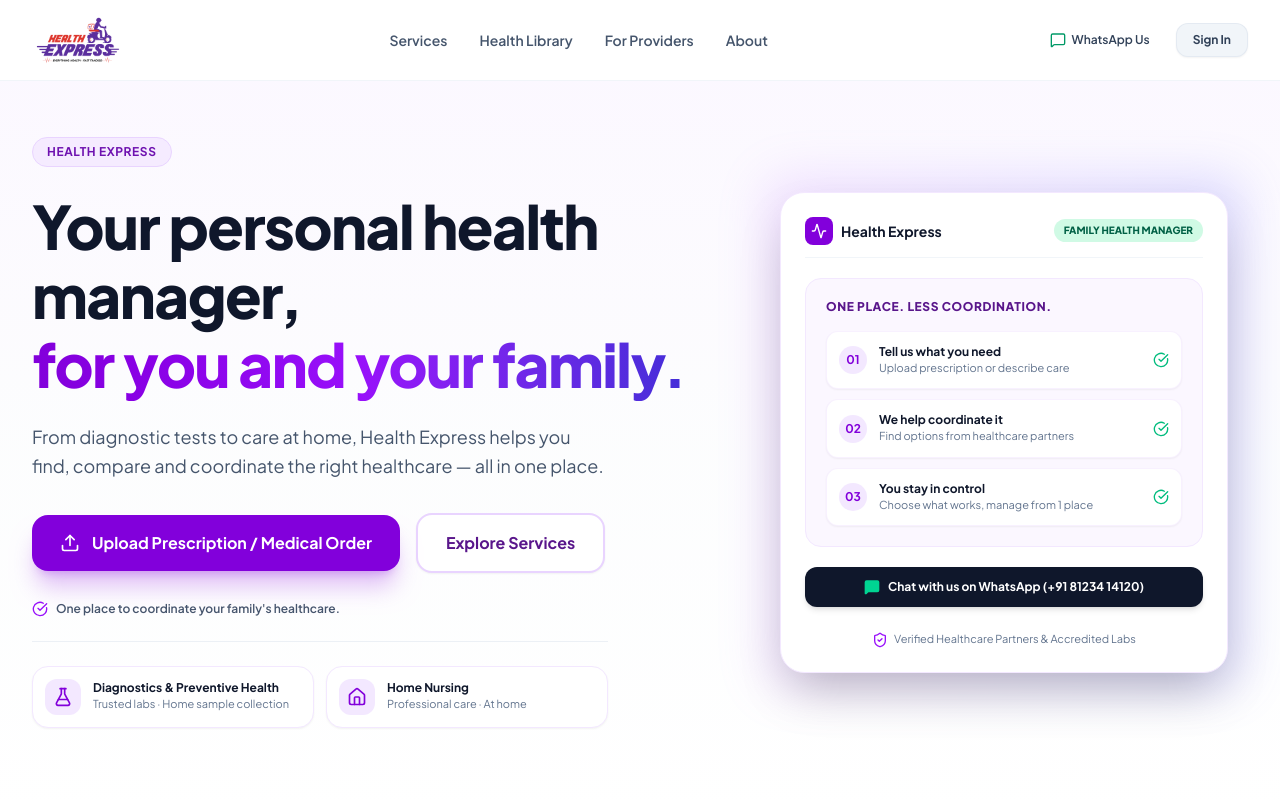
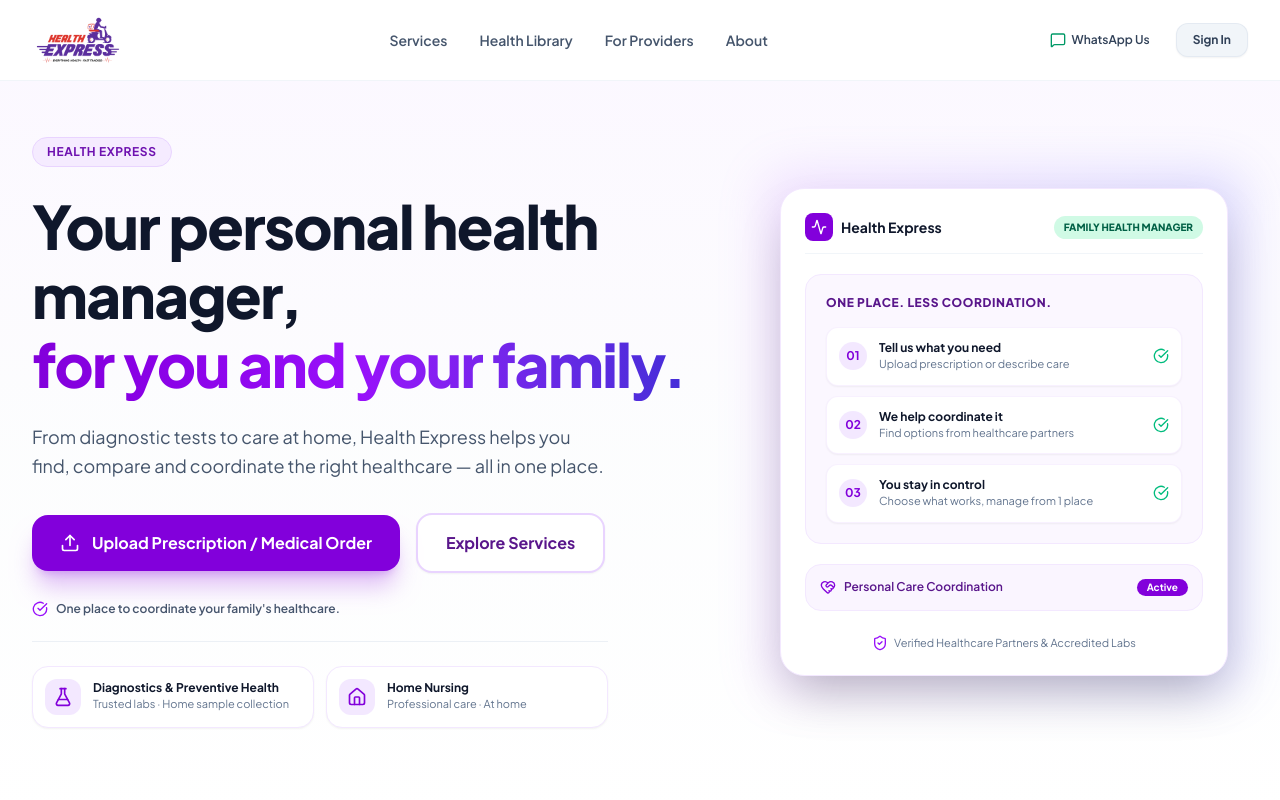
Before and after one commit to Tarunmakode123/healthexpressweb, a React (Vite) app: page / in a window 1280 px wide. Shown: the top 800 px of the page. Built offline with nearby package versions, Linux system fonts and the light colour scheme.

Commit message:
Remove duplicate WhatsApp button inside right hero card and replace with care manager status banner

```diff
--- a/src/components/sections/HeroSection.jsx
+++ b/src/components/sections/HeroSection.jsx
@@ -1,6 +1,6 @@
 import React from 'react';
 import { Link } from 'react-router-dom';
-import { Upload, MessageSquare, CheckCircle, Activity, ShieldCheck, FlaskConical, Home } from 'lucide-react';
+import { Upload, CheckCircle, Activity, ShieldCheck, FlaskConical, Home, HeartHandshake } from 'lucide-react';
 import { openWhatsApp, DEFAULT_MESSAGES } from '../../utils/whatsapp';
 
 export default function HeroSection({ onOpenUploadModal }) {
@@ -63,7 +63,7 @@ export default function HeroSection({ onOpenUploadModal }) {
               <span>One place to coordinate your family's healthcare.</span>
             </div>
 
-            {/* Service Strip: Only Diagnostics & Home Nursing per client instruction */}
+            {/* Service Strip: Only Diagnostics & Home Nursing */}
             <div className="pt-6 border-t border-slate-200/60 grid grid-cols-1 sm:grid-cols-2 gap-3 max-w-xl">
               <div className="flex items-center gap-3 p-3 rounded-2xl bg-white border border-purple-100 shadow-xs">
                 <div className="w-9 h-9 rounded-xl bg-purple-100 text-purple-700 flex items-center justify-center shrink-0">
@@ -147,13 +147,16 @@ export default function HeroSection({ onOpenUploadModal }) {
                   </div>
                 </div>
 
-                <button
-                  onClick={() => openWhatsApp(DEFAULT_MESSAGES.prescription)}
-                  className="w-full py-3 px-4 rounded-xl bg-slate-900 hover:bg-purple-950 text-white font-bold text-xs flex items-center justify-center gap-2 transition-colors shadow-md"
-                >
-                  <MessageSquare className="w-4 h-4 text-emerald-400 fill-current" />
-                  <span>Chat with us on WhatsApp (+91 81234 14120)</span>
-                </button>
+                {/* Status Callout replacing repetitive WhatsApp button */}
+                <div className="p-3.5 rounded-2xl bg-purple-50 border border-purple-100 text-xs font-semibold text-purple-900 flex items-center justify-between">
+                  <div className="flex items-center gap-2">
+                    <HeartHandshake className="w-4 h-4 text-purple-700" />
+                    <span>Personal Care Coordination</span>
+                  </div>
+                  <span className="px-2.5 py-0.5 rounded-full bg-purple-700 text-white text-[10px] font-bold">
+                    Active
+                  </span>
+                </div>
 
                 <div className="flex items-center justify-center gap-1.5 text-[11px] text-slate-500 pt-1">
                   <ShieldCheck className="w-4 h-4 text-purple-600" />
```
